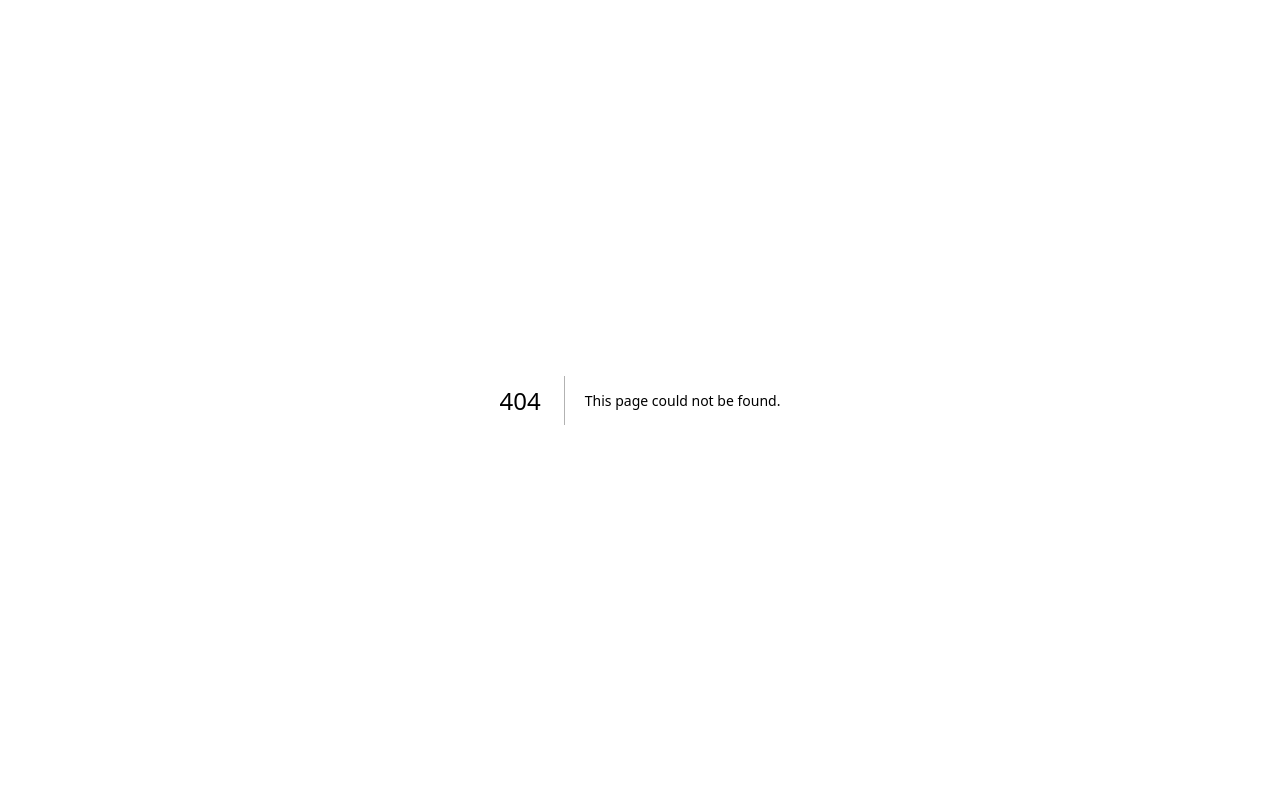
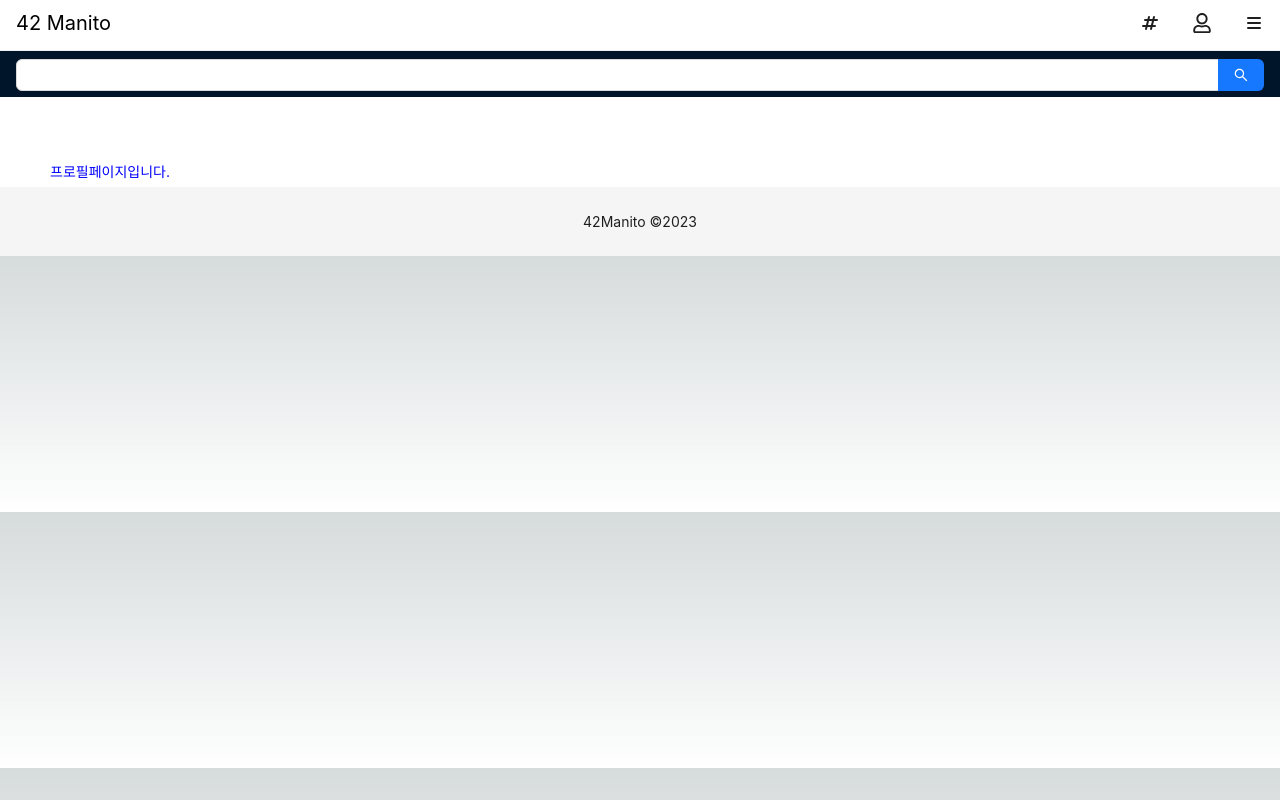
Before and after one commit to 9utty/cadet_men, a Next.js app: page /profile/MyProfile in a window 1280 px wide. Before the commit this address had no page. Built offline with nearby package versions, Linux system fonts and the light colour scheme.

Commit message:
feat: 로그인 분기처리 및 프로필 추가

```diff
--- a/pages/_app.tsx
+++ b/pages/_app.tsx
@@ -1,15 +1,19 @@
 import "@/styles/globals.css";
 import type { AppProps } from "next/app";
 import Head from "next/head";
+import { Provider } from "react-redux";
+import store from "../redux/store";
 
 export default function App({ Component, pageProps }: AppProps) {
   return (
     <>
-      <Head>
-        <meta charSet="utf-8" />
-        <title>42Manito</title>
-      </Head>
-      <Component {...pageProps} />
+      <Provider store={store}>
+        <Head>
+          <meta charSet="utf-8" />
+          <title>42Manito</title>
+        </Head>
+        <Component {...pageProps} />
+      </Provider>
     </>
   );
 }
--- a/pages/login/Login.tsx
+++ b/pages/login/Login.tsx
@@ -1,9 +1,23 @@
+import React from "react";
 import AppLayout from "../global/AppLayout";
+import { useSelector } from "react-redux";
+import { RootState } from "@/redux/reducer";
+import MyProfile from "../profile/MyProfile";
 
-export default function Login() {
+const Login = () => {
+  const isLogin = useSelector((state: RootState) => state.global.isLogin);
+
   return (
-    <AppLayout>
-      <div style={{ color: "black" }}>로그인입니다.</div>
-    </AppLayout>
+    <>
+      {isLogin ? (
+        <MyProfile isMy={true} />
+      ) : (
+        <AppLayout>
+          <div style={{ color: "black" }}>로그인입니다.</div>
+        </AppLayout>
+      )}
+    </>
   );
-}
+};
+
+export default Login;
--- a/pages/profile/Profile.tsx
+++ b/pages/profile/MyProfile.tsx
@@ -5,12 +5,12 @@ interface ProfileProps {
   isMy: boolean;
 }
 
-const Profile = (props: ProfileProps) => {
+const MyProfile = (props: ProfileProps) => {
   return (
     <AppLayout>
-      <div>프로필페이지입니다.</div>
+      <div style={{ color: "blue" }}>프로필페이지입니다.</div>
     </AppLayout>
   );
 };
 
-export default Profile;
+export default MyProfile;
--- a/redux/reducer.ts
+++ b/redux/reducer.ts
@@ -1,4 +1,4 @@
-import { GlobalSlice } from "./slices/Global";
+import { GlobalSlice } from "./slices/globalSlice";
 import { combineReducers } from "redux";
 import { MentoCardSlice } from "./slices/mentoCardSlice";
 
--- a/redux/slices/globalSlice.ts
+++ b/redux/slices/globalSlice.ts
@@ -6,7 +6,7 @@ interface Auth {
 }
 
 const initialState = {
-  isLogin: false,
+  isLogin: true, // TODO : 현재는 로그인되어있다고 가정하고 만들기 때문에 로그인 구현시엔 false
   userId: 0,
   AccessToken: "",
 };
```
